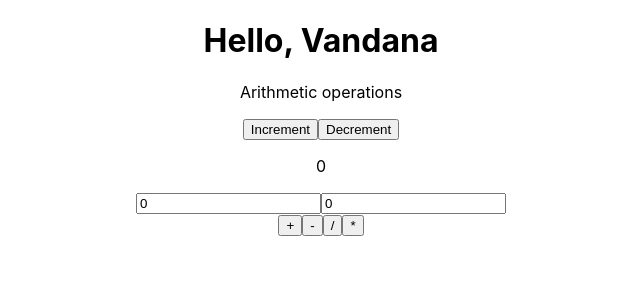
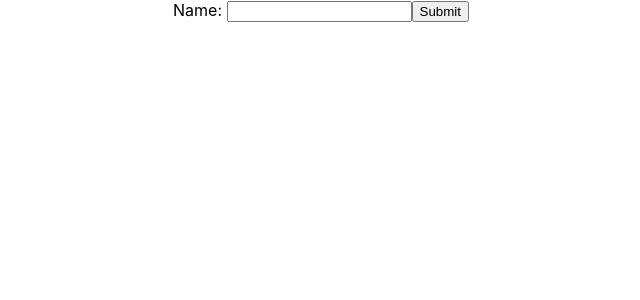
Before and after one commit to vandananayak/ReactApp, a React (Create React App) app in the folder my-app/: page / in a window 1280 px wide. Shown: the top 300 px of the page, without its empty margins (319-959 px from the left). Built offline with nearby package versions, Linux system fonts and the light colour scheme.

Commit message:
input event handling final

```diff
--- a/my-app/src/App.tsx
+++ b/my-app/src/App.tsx
@@ -1,13 +1,12 @@
 import React from 'react';
 import Arithmetic_ops from "./component/arithmetic_ops";
 import './App.css';
+import DisplayName from "./component/displayName";
 
 function App() {
     return (
         <div className="App">
-            <Arithmetic_ops name={'Vandana'}>
-                <p>Arithmetic operations</p>
-            </Arithmetic_ops>
+            <DisplayName />
         </div>
     );
 }
```
